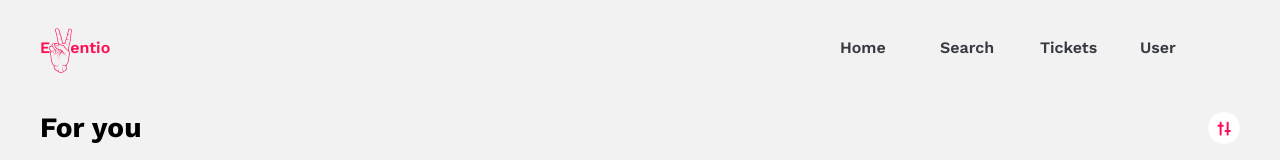
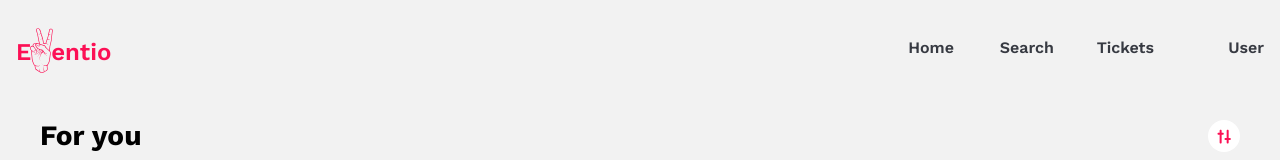
Before and after one commit to Taraskiiin/Eventio, a React (Create React App) app: page /#/ in a window 1280 px wide. Shown: the top 160 px of the page. Built offline with nearby package versions, Linux system fonts and the light colour scheme.

Commit message:
styles(nav): fixed width of navbar

```diff
--- a/src/components/Navbar/NavbarDesktop/navbar-desktop.scss
+++ b/src/components/Navbar/NavbarDesktop/navbar-desktop.scss
@@ -1,6 +1,7 @@
 .navbar-desktop_block {
   display: none;
-  padding: 40px;
+  padding: 40px 16px;
+  max-width: 1440px;
 
   .navbar-desktop_flex {
     display: flex;
@@ -14,11 +15,12 @@
       text-decoration: none;
       color: #fc1055;
       fill: #fc1055;
+      font-size: 24px;
 
       .logo-icon {
         position: absolute;
         top: -12px;
-        left: -2px;
+        left: 3px;
       }
 
       .E {
@@ -31,6 +33,7 @@
     ul {
       display: grid;
       grid-template-columns: repeat(4, minmax(100px, 1fr));
+      justify-items: flex-end;
 
       li {
         margin-right: 10px;
```
